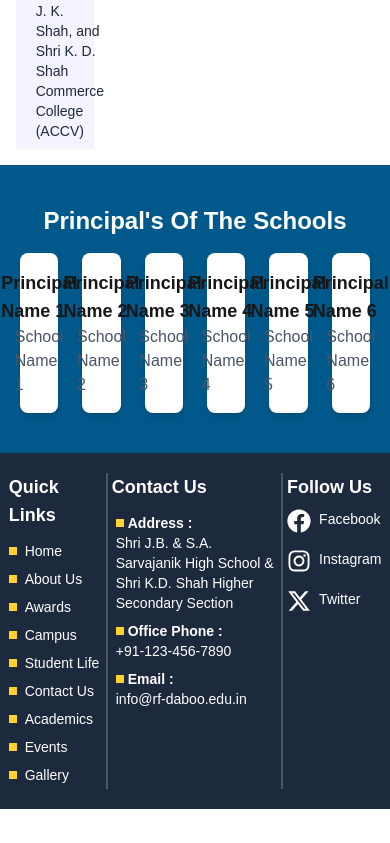
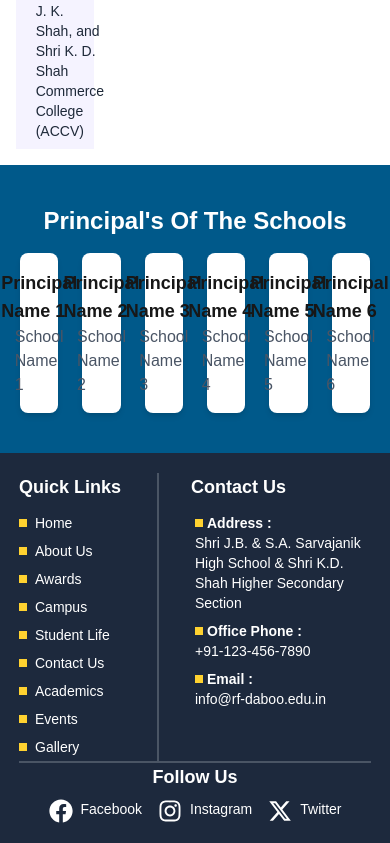
Before and after one commit to harendrasinp/R.F.Daboo_Frontend, a Next.js app: page / in a window 390 px wide. Shown: the part 791-1634 px from the top of the page. Before the commit the page ends 1600 px from the top, so only its background shows below. Built offline with nearby package versions, Linux system fonts and the light colour scheme.

Commit message:
update mobile footer trial

```diff
--- a/src/components/Footer.js
+++ b/src/components/Footer.js
@@ -7,8 +7,9 @@ import { FaXTwitter } from "react-icons/fa6";
 const Footer = () => {
   return (
     <div className="flex justify-center bg-slate-800 text-white text-sm p-5">
-      <div className="flex justify-center gap-1 md:w-1/2 md:justify-evenly">
-        <div className="flex flex-col items-start justify-start border-r-2 border-gray-600 md:pr-8">
+      <div className="flex flex-col md:flex-row justify-center md:w-1/2 md:justify-evenly">
+        <div className="w-88 flex items-start justify-between md:w-90">
+          <div className="w-35 flex flex-col items-start justify-start border-r-2 border-gray-600">
             <h1 className="text-lg font-bold mb-2">Quick Links</h1>
             {navItems.map((item, index) => (
               <div key={index} className="flex items-center gap-1">
@@ -19,7 +20,7 @@ const Footer = () => {
               </div>
             ))}
           </div>
-        <div className="w-45 border-r-2 border-gray-600">
+          <div className="w-45 md:border-r-2 border-gray-600 ">
             <h1 className="text-lg font-bold mb-2 text-left">Contact Us</h1>
             {contactData.map((item, index) => (
               <div key={index} className="flex flex-col items-start justify-start text-sm p-1">
@@ -31,9 +32,12 @@ const Footer = () => {
               </div>
             ))}
           </div>
-        <div className="flex flex-col items-start justify-start">
-          <h1 className="text-lg font-bold mb-2 flex text-left">Follow Us</h1>
-          <div className="flex flex-col items-start justify-center gap-4">
+        </div>
+        <div className="flex flex-col justify-center items-center border-t-2 border-gray-600 md:border-t-0 md:items-start md:justify-start">
+          <div className="mb-2">
+            <h1 className="text-lg font-bold">Follow Us</h1>
+          </div>
+          <div className="flex md:flex-col items-start justify-center gap-4">
             <a href="https://www.facebook.com/yourpage" target="_blank" rel="noopener noreferrer" className="text-white hover:text-blue-500 flex gap-2">
               <FaFacebook size={24} />
               Facebook
```
Lines whose indentation alone changed are shown as unchanged.
